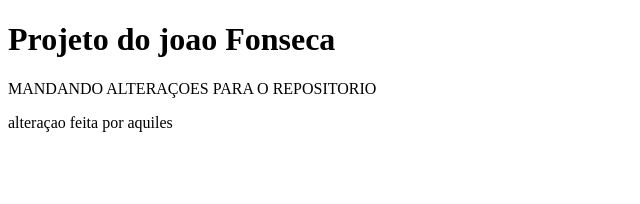
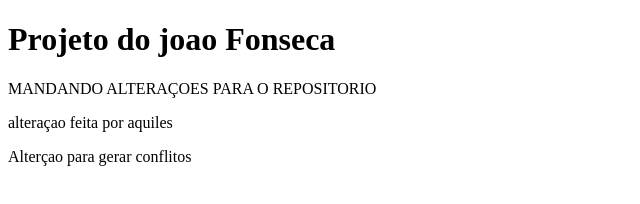
Before and after one commit to kauai/Meu-site, a plain HTML site: page index.html in a window 1280 px wide. Shown: the whole page, without its empty margins (0-640 px from the left). Drawn offline with Linux system fonts and the light colour scheme.

Commit message:
conflito

```diff
--- a/index.html
+++ b/index.html
@@ -9,6 +9,7 @@
    <p>MANDANDO ALTERAÇOES PARA O REPOSITORIO</p>
    <div>
       <p> alteraçao feita por aquiles</p>
+       <p>Alterçao para gerar conflitos</p>
    </div>
 
 </body>
```
